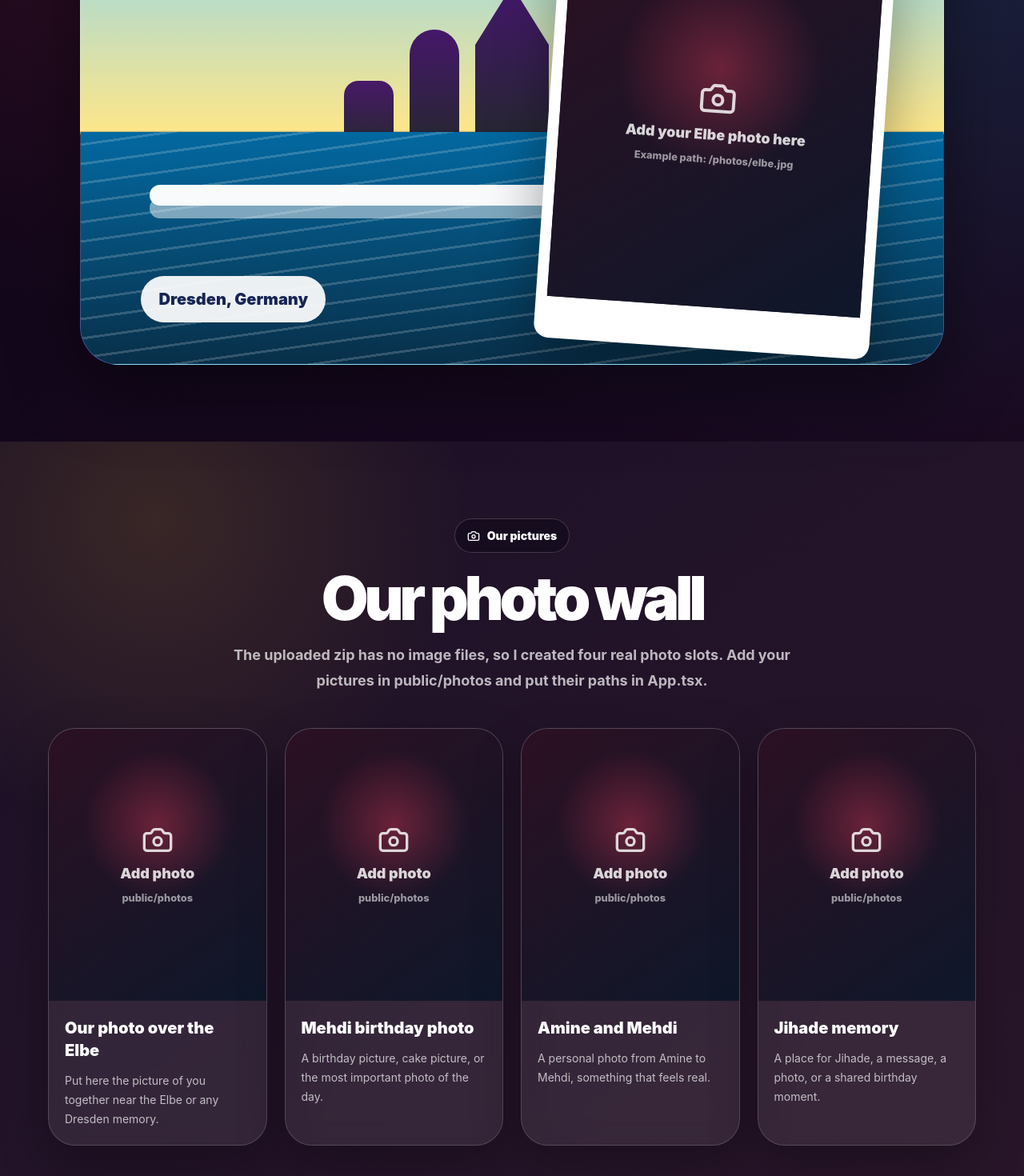
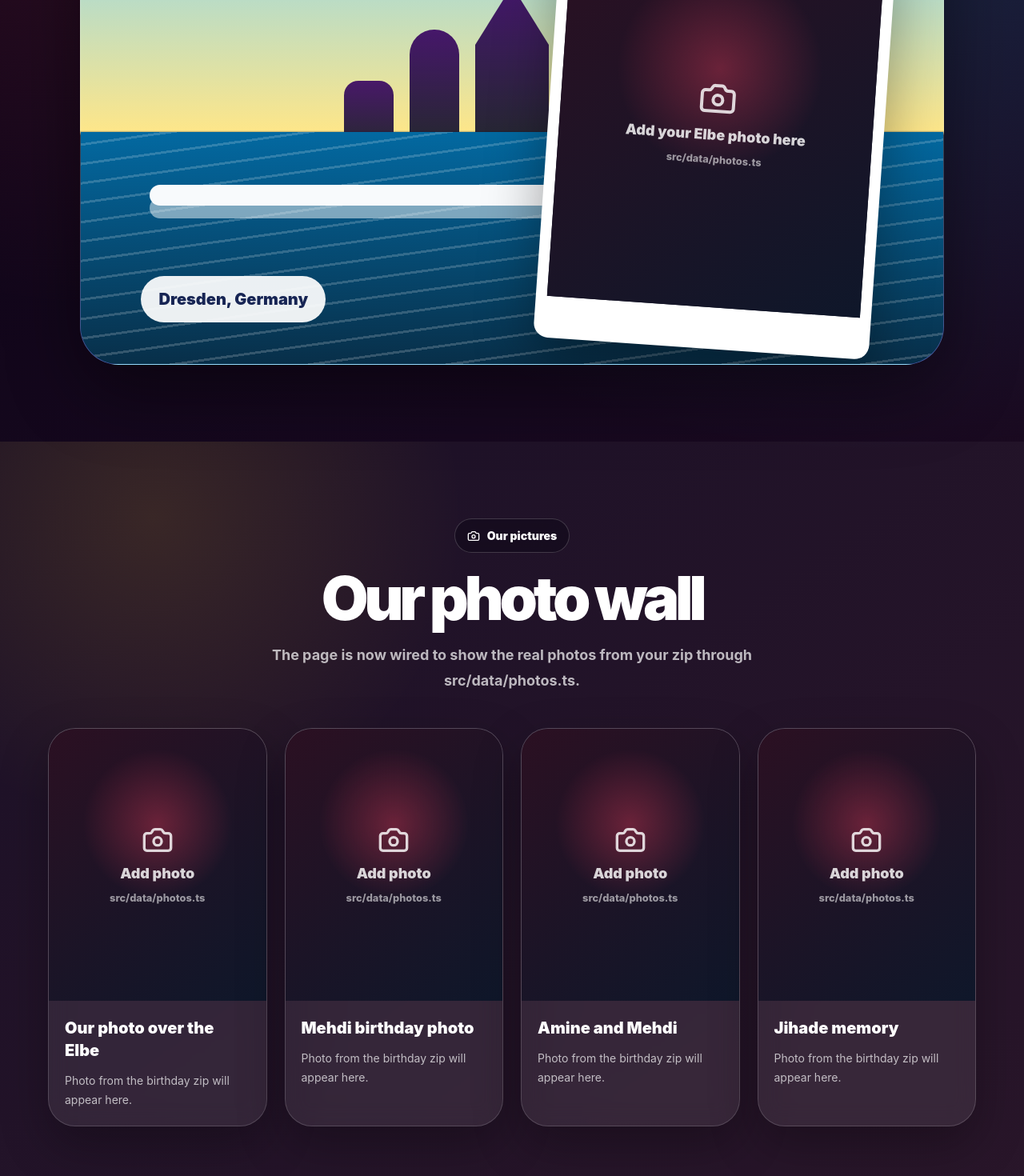
Before and after one commit to aminee94-byte/Mehdi-_Birthday, a React (Vite) app: page / in a window 1280 px wide. Shown: the part 1316-2786 px from the top of the page at 80% size. Built offline with nearby package versions, Linux system fonts and the light colour scheme.

Commit message:
Wire site to birthday photos data

```diff
--- a/src/App.tsx
+++ b/src/App.tsx
@@ -1,4 +1,5 @@
 import { Camera, Heart, MapPin, Sparkles } from 'lucide-react';
+import { birthdayPhotos, elbePhoto } from './data/photos';
 
 const birthdayBoy = 'Mehdi';
 const senderName = 'Amine';
@@ -15,28 +16,14 @@ const wishes = [
   'A special birthday corner for Jihade',
 ];
 
-const photoSlots = [
-  {
-    title: 'Our photo over the Elbe',
-    caption: 'Put here the picture of you together near the Elbe or any Dresden memory.',
-    imageSrc: '',
-  },
-  {
-    title: 'Mehdi birthday photo',
-    caption: 'A birthday picture, cake picture, or the most important photo of the day.',
-    imageSrc: '',
-  },
-  {
-    title: 'Amine and Mehdi',
-    caption: 'A personal photo from Amine to Mehdi, something that feels real.',
-    imageSrc: '',
-  },
-  {
-    title: 'Jihade memory',
-    caption: 'A place for Jihade, a message, a photo, or a shared birthday moment.',
-    imageSrc: '',
-  },
+const fallbackPhotos = [
+  { title: 'Our photo over the Elbe', caption: 'Photo from the birthday zip will appear here.', src: '' },
+  { title: 'Mehdi birthday photo', caption: 'Photo from the birthday zip will appear here.', src: '' },
+  { title: 'Amine and Mehdi', caption: 'Photo from the birthday zip will appear here.', src: '' },
+  { title: 'Jihade memory', caption: 'Photo from the birthday zip will appear here.', src: '' },
 ];
+
+const visiblePhotos = birthdayPhotos.length > 0 ? birthdayPhotos : fallbackPhotos;
 
 const amineMessage = [
   'Mehdi, happy 25th birthday my brother.',
@@ -51,17 +38,17 @@ const jihadeMessage = [
   'This can become your personal note, your birthday wish, or a small dedication that stays on the page behind the memories.',
 ];
 
-function PhotoSlot({ title, caption, imageSrc }: { title: string; caption: string; imageSrc: string }) {
+function PhotoSlot({ title, caption, src }: { title: string; caption: string; src: string }) {
   return (
     <article className="photo-card group">
       <div className="photo-window">
-        {imageSrc ? (
-          <img src={imageSrc} alt={title} />
+        {src ? (
+          <img src={src} alt={title} />
         ) : (
           <div className="photo-placeholder">
             <Camera className="h-10 w-10" />
             <span>Add photo</span>
-            <small>public/photos</small>
+            <small>src/data/photos.ts</small>
           </div>
         )}
       </div>
@@ -87,7 +74,7 @@ function CakeScene() {
           <div className="pill"><Sparkles className="h-4 w-4" /> Made by {senderName} for {birthdayBoy}</div>
           <h1>Mehdi turns 25</h1>
           <p>
-            A birthday page with a 3D cake, Dresden, the Elbe, our photos, wishes in the background, and a personal message from Amine.
+            A birthday page with a 3D cake, Dresden, the Elbe, your real photos, wishes in the background, and a personal message from Amine.
           </p>
           <div className="hero-actions">
             <a href="#elbe">Elbe photo</a>
@@ -122,26 +109,24 @@ function ElbeSection() {
         <div className="pill"><MapPin className="h-4 w-4" /> Dresden over the Elbe</div>
         <h2>A picture over the Elbe</h2>
         <p>
-          This section is built like a Dresden postcard. Put your real Elbe photo inside the frame and it becomes the emotional center of the page.
+          This section is built like a Dresden postcard. Your selected photo from the zip appears in the frame.
         </p>
       </div>
 
       <div className="elbe-postcard">
-        <div className="elbe-skyline" aria-hidden="true">
-          <span />
-          <span />
-          <span />
-          <span />
-          <span />
-        </div>
+        <div className="elbe-skyline" aria-hidden="true"><span /><span /><span /><span /><span /></div>
         <div className="river" aria-hidden="true" />
         <div className="bridge" aria-hidden="true" />
         <div className="elbe-photo-frame">
-          <div className="photo-placeholder big">
-            <Camera className="h-12 w-12" />
-            <span>Add your Elbe photo here</span>
-            <small>Example path: /photos/elbe.jpg</small>
-          </div>
+          {elbePhoto?.src ? (
+            <img src={elbePhoto.src} alt={elbePhoto.title} className="h-full w-full object-cover" />
+          ) : (
+            <div className="photo-placeholder big">
+              <Camera className="h-12 w-12" />
+              <span>Add your Elbe photo here</span>
+              <small>src/data/photos.ts</small>
+            </div>
+          )}
         </div>
         <div className="postcard-label">Dresden, Germany</div>
       </div>
@@ -153,21 +138,16 @@ export default function App() {
   return (
     <main className="site-shell">
       <CakeScene />
-
       <ElbeSection />
 
       <section className="photos-section" id="photos">
         <div className="section-heading light">
           <div className="pill dark"><Camera className="h-4 w-4" /> Our pictures</div>
           <h2>Our photo wall</h2>
-          <p>
-            The uploaded zip has no image files, so I created four real photo slots. Add your pictures in public/photos and put their paths in App.tsx.
-          </p>
+          <p>The page is now wired to show the real photos from your zip through src/data/photos.ts.</p>
         </div>
         <div className="photo-grid">
-          {photoSlots.map((slot) => (
-            <PhotoSlot key={slot.title} {...slot} />
-          ))}
+          {visiblePhotos.map((slot) => <PhotoSlot key={slot.title} {...slot} />)}
         </div>
       </section>
 
@@ -176,9 +156,7 @@ export default function App() {
           <div className="pill"><Heart className="h-4 w-4" /> Birthday message from {senderName}</div>
           <h2>For Mehdi</h2>
           <div className="message-text">
-            {amineMessage.map((paragraph) => (
-              <p key={paragraph}>{paragraph}</p>
-            ))}
+            {amineMessage.map((paragraph) => <p key={paragraph}>{paragraph}</p>)}
           </div>
           <div className="signature">Amine</div>
         </div>
@@ -191,9 +169,7 @@ export default function App() {
             <h2>For {specialName}</h2>
           </div>
           <div className="message-text light-text">
-            {jihadeMessage.map((paragraph) => (
-              <p key={paragraph}>{paragraph}</p>
-            ))}
+            {jihadeMessage.map((paragraph) => <p key={paragraph}>{paragraph}</p>)}
           </div>
         </div>
       </section>
```
